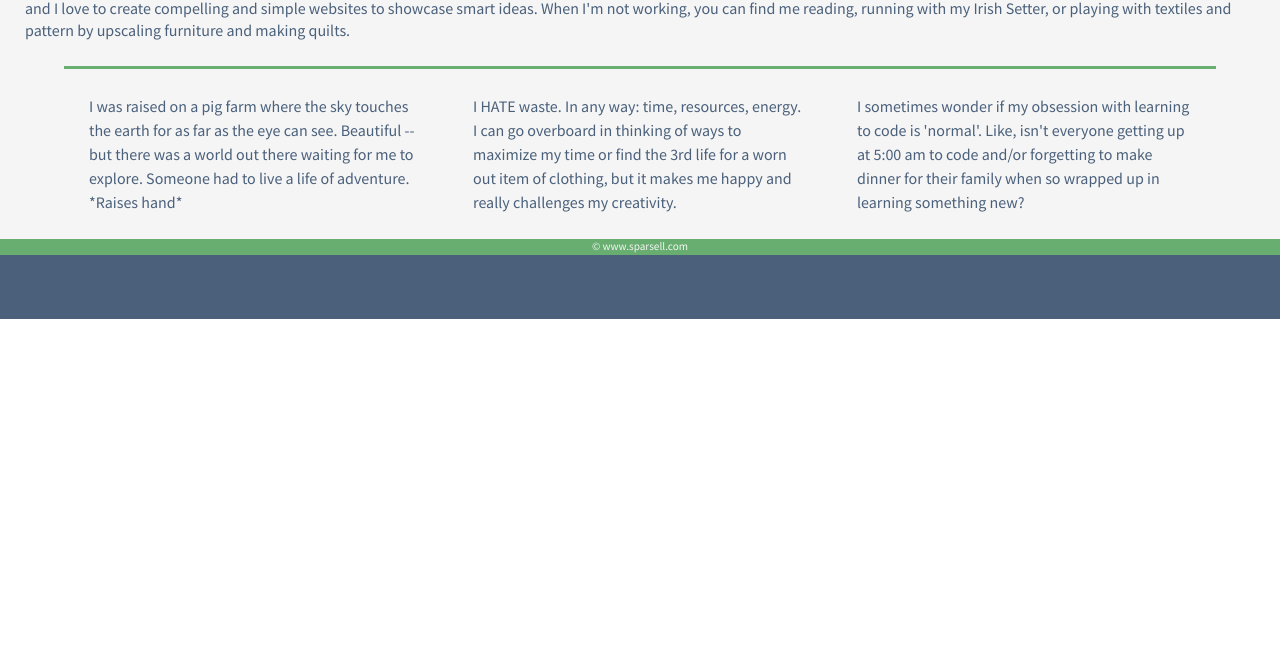
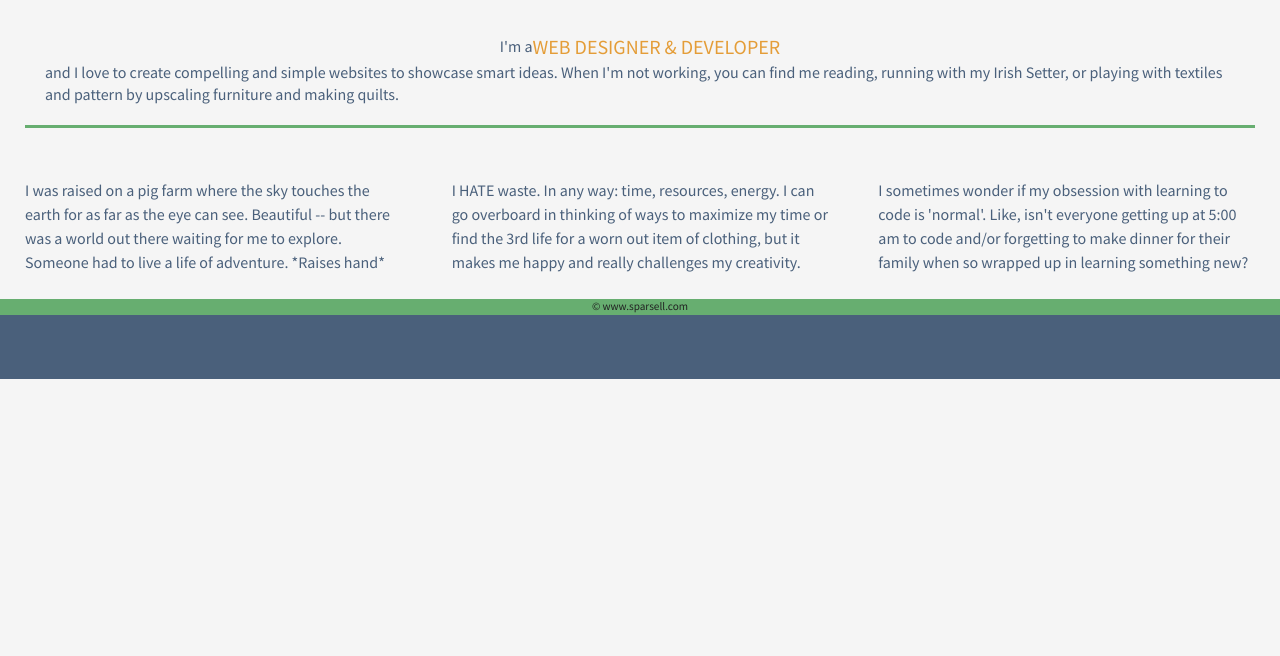
Before and after one commit to sparsell/08.01-206-flexbox-starter, a plain HTML site: page index.html in a window 1280 px wide. Shown: the part 144-800 px from the top of the page. Drawn offline with Linux system fonts and the light colour scheme.

Commit message:
added flex: 1 1 30%

```diff
--- a/css/main.css
+++ b/css/main.css
@@ -97,12 +97,14 @@ textarea {
 
 html {
   border-bottom: #4a607b solid 4em;
+  border-top: #4a607b solid 4em;
+    background-color: whitesmoke;
 }
 
 body {
   font-family: 'Source Sans Pro', sans-serif;
   font-size: 1em;
-  color: whitesmoke;
+ background-color: whitesmoke;
 }
 
 header {
@@ -137,18 +139,21 @@ main p {
     color: #4a607b;
     display: flex;
     justify-content: center;
-    align-items: baseline;
+    align-items: center;
     flex-wrap: wrap;
+    padding-bottom: 1.25em;
+    padding-left: 1.25em;
+    padding-right: 1.25em;
+     border-bottom: #67ae70 solid .2em;
 }
 
 #div-1,
 #div-2,
 #div-3 {
-  color: #fff;
+  background-color: whitesmoke;
   line-height: 1.5em;
   font-size: 1em;
-  border-top: #67ae70 solid .2em;
-
+  flex: 1 1 30%;
 }
 
 .flex-container {
@@ -184,8 +189,7 @@ p {
     margin: 25px;
     color: #4a607b;
 }
-
-span {
+.title {
     color: #e49d38;
     font-size: 1.25em;
     text-transform: uppercase
@@ -270,7 +274,7 @@ span {
    These examples override the primary ('mobile first') styles.
    Modify as content requires.
    ========================================================================== */
-
+/*
 @media all and (max-width: 768px) {
     body {
       padding: 1em;
@@ -282,10 +286,10 @@ span {
   #div-2{
       /* set your flex value to 1 50% */
   }
-
+/*
   #div-3 {
     /* set your flex value to 1 100% */
-    flex
+ /*   flex
   }
 }
 
--- a/index.html
+++ b/index.html
@@ -26,9 +26,9 @@
                 <h1>Hi, I'm Sonja.</h1>
             </header>
                 <main>
-                <p>I'm a  <span> Web Designer & Developer</span> and I love to create compelling and simple websites to showcase smart ideas. When I'm not working, you can find me reading, running with my Irish Setter, or playing with textiles and pattern by upscaling furniture and making
+                <p>I'm a </br> <span class="title"> Web Designer & Developer</span> and I love to create compelling and simple websites to showcase smart ideas. When I'm not working, you can find me reading, running with my Irish Setter, or playing with textiles and pattern by upscaling furniture and making
                 quilts.</p>
-
+                    </main>
                 <section class="flex-container">
                     <div id="div-1" class="flex-items">
                         <p>I was raised on a pig farm where the sky touches the earth for as far as the eye can see. Beautiful -- but
@@ -43,7 +43,7 @@
                         code and/or forgetting to make dinner for their family when so wrapped up in learning something new? </p>
                     </div>
                 </section> <!--end .flex-container-->
-                </main>
+
             <footer>
                 &copy www.sparsell.com
          </footer>
```
